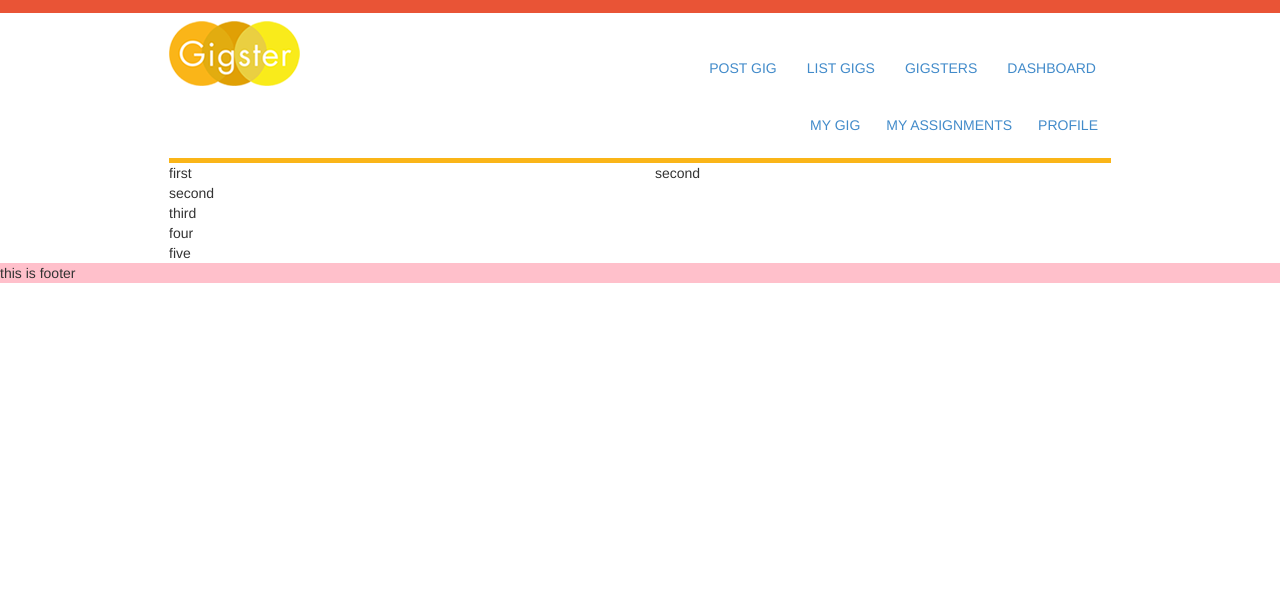
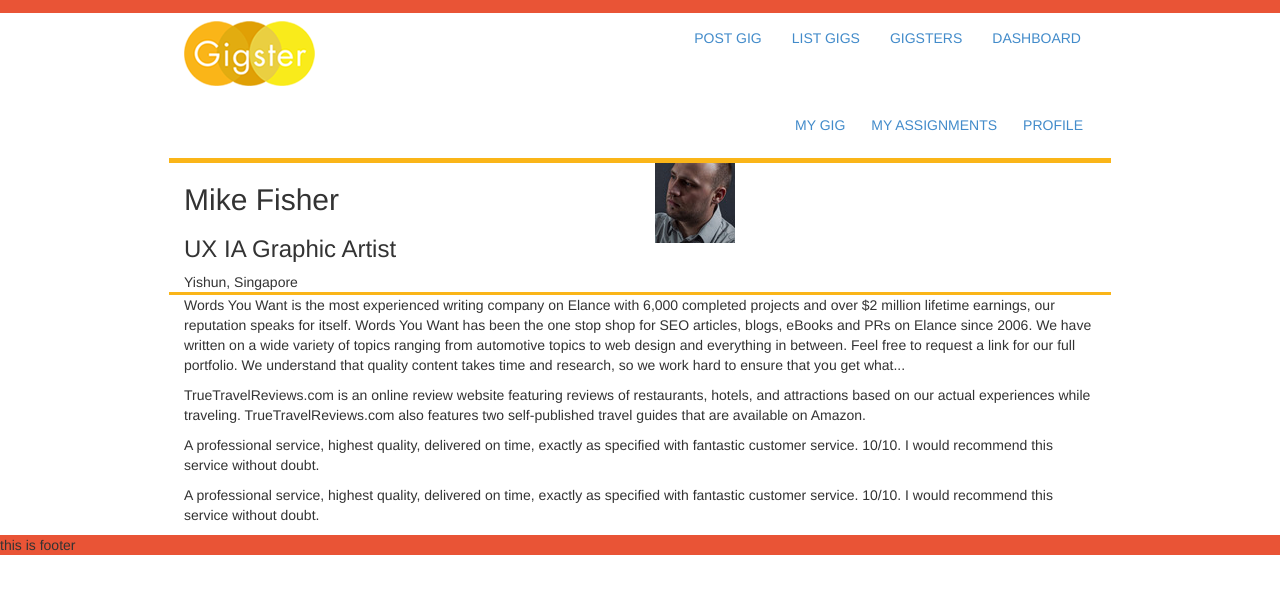
Before and after one commit to ParashuOmkarsoft/gigster2, a PHP site: page /bootstrap/profile.html in a window 1280 px wide. Shown: the top 594 px of the page. Run offline with PHP 8.4, Linux system fonts and the light colour scheme; some libraries are stand-ins or nearby versions.

Commit message:
content added in profile page

```diff
--- a/bootstrap/css/style.css
+++ b/bootstrap/css/style.css
@@ -3,7 +3,7 @@ header img{margin: 8px 0px 16px 0px;}
 .container{max-width: 942px;width: 100%;margin: auto;padding: 0px;}
 
 section li{float: left;margin: 13px;list-style-type: none;}
-#firstsection{border-top: 5px solid #fab518;}
-footer{background: pink}
+#firstsection{border-top: 5px solid #fab518;border-bottom: 3px solid #fab518;}
+footer{background: #e95436;}
 .navbar-nav{margin-top: 30px;}
 #profilemenu{float: right;display: inline;}
--- a/bootstrap/profile.html
+++ b/bootstrap/profile.html
@@ -7,8 +7,8 @@
     <title>Gigster profile</title>
 
     <!-- Bootstrap -->
+    <link href="css/style.css" rel="stylesheet">
     <link href="css/bootstrap.min.css" rel="stylesheet">
-    <link href="css/style.css" rel="stylesheet">
 
     <!-- HTML5 Shim and Respond.js IE8 support of HTML5 elements and media queries -->
     <!-- WARNING: Respond.js doesn't work if you view the page via file:// -->
@@ -49,17 +49,37 @@
     <section id="firstsection" class="container">
       <div class="row">
           <div class="col-md-6">
-             first
+            <h2>Mike Fisher</h2>
+            <h3>UX IA Graphic Artist</h3>
+            <span>Yishun, Singapore</span>
           </div>
-          <div class="col-md-6">second
+          <div class="col-md-6">
+            <img src="images/person1.jpg">
           </div>
       </div>
 
     </section>
-    <section class="container">second</section>
-    <section class="container">third</section>
-    <section class="container">four</section>
-    <section class="container">five</section>
+    <section class="container">
+      <p>Words You Want is the most experienced writing company on Elance with 6,000 completed projects and over $2 million
+          lifetime earnings, our reputation speaks for itself. Words You Want has been the one stop shop for SEO articles, blogs,
+          eBooks and PRs on Elance since 2006. We have written on a wide variety of topics ranging from automotive topics to
+          web design and everything in between. Feel free to request a link for our full portfolio. We understand that quality
+          content takes time and research, so we work hard to ensure that you get what...</p>
+    </section>
+    <section class="container">
+      <p>TrueTravelReviews.com is an online review website featuring reviews of restaurants,
+          hotels, and attractions based on our actual experiences while traveling.
+          TrueTravelReviews.com also features two self-published travel guides that are
+          available on Amazon.</p>
+    </section>
+    <section class="container">
+      <p>A professional service, highest quality, delivered on time, exactly as specified
+        with fantastic customer service. 10/10. I would recommend this service without doubt.</p>
+    </section>
+    <section class="container">
+      <p>A professional service, highest quality, delivered on time, exactly as specified
+with fantastic customer service. 10/10. I would recommend this service without doubt.</p>
+    </section>
 
     <footer>this is footer
     </footer>
```
Also changed, not shown: bootstrap/images/person1.jpg (added).
